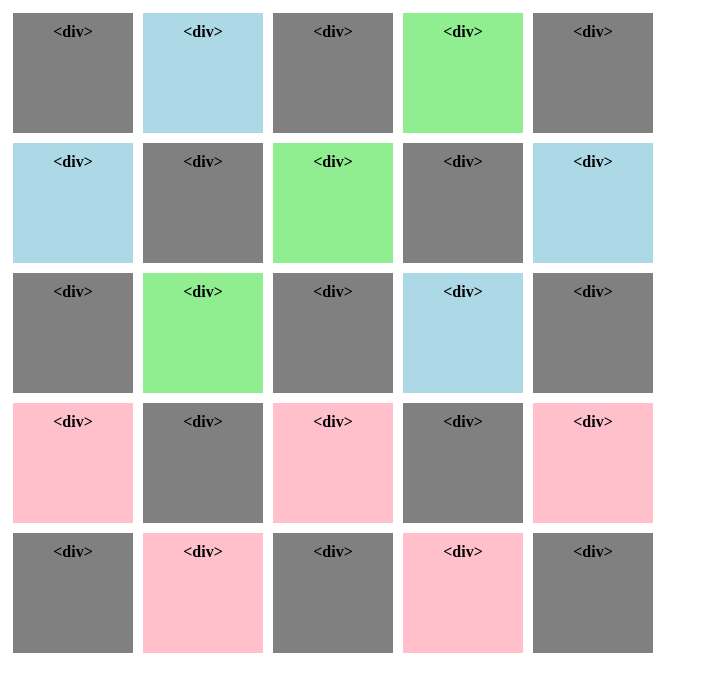
After one commit to TomasJurkenas/dnd_project, a PHP site: page /portfolio/sachmatuLenta.html in a window 1280 px wide. The commit adds this page. Shown: the top 692 px of the page, without its empty margins (0-703 px from the left). Run offline with PHP 8.4, Linux system fonts and the light colour scheme.

Commit message:
permetimas i projekta

```diff
--- /dev/null
+++ b/public_html/portfolio/sachmatuLenta.html
@@ -0,0 +1,94 @@
+<!DOCTYPE html>
+<html>
+<title>sachmatu lenta</title>
+<head>
+<style>
+div{
+    width: 100px;
+    height: 100px;
+    margin: 5px;
+    padding: 10px;
+    background:gray;
+    float: left;
+    text-align: center;
+    font-weight: bold;
+
+}
+section{
+    width: 720px;
+
+}
+#first div:nth-child(2){
+    background: lightblue;
+}
+#first div:nth-child(4){
+    background: lightgreen;
+}
+#second div:nth-child(1),#second div:nth-child(5){
+    background: lightblue;
+}
+#second div:nth-child(3){
+    background: lightgreen;
+
+}
+
+#third div:nth-child(2){
+    background: lightgreen;
+}
+
+#third div:nth-child(4){
+    background: lightblue;
+}
+#fourth div:nth-child(odd){
+    background: pink;
+}
+
+#fifth div:nth-child(even){
+    background: pink;
+}
+</style>
+</head>
+<body>
+<section id="first">
+<div>&ltdiv&gt</div>
+<div>&ltdiv&gt</div>
+<div>&ltdiv&gt</div>
+<div>&ltdiv&gt</div>
+<div>&ltdiv&gt</div>
+</section>
+
+<section id="second">
+    <div>&ltdiv&gt</div>
+    <div>&ltdiv&gt</div>
+    <div>&ltdiv&gt</div>
+    <div>&ltdiv&gt</div>
+    <div>&ltdiv&gt</div>
+</section>
+
+<section id="third">
+    <div>&ltdiv&gt</div>
+    <div>&ltdiv&gt</div>
+    <div>&ltdiv&gt</div>
+    <div>&ltdiv&gt</div>
+    <div>&ltdiv&gt</div>
+</section>
+
+
+<section id="fourth">
+    <div>&ltdiv&gt</div>
+    <div>&ltdiv&gt</div>
+    <div>&ltdiv&gt</div>
+    <div>&ltdiv&gt</div>
+    <div>&ltdiv&gt</div>
+</section>
+
+<section id="fifth">
+    <div>&ltdiv&gt</div>
+    <div>&ltdiv&gt</div>
+    <div>&ltdiv&gt</div>
+    <div>&ltdiv&gt</div>
+    <div>&ltdiv&gt</div>
+</section>
+
+</body>
+</html>
```
Also changed, not shown: public_html/css/test.css (+13 -4 lines), public_html/index.html (+9 -3 lines), public_html/index.php (deleted, +0 -21 lines).
